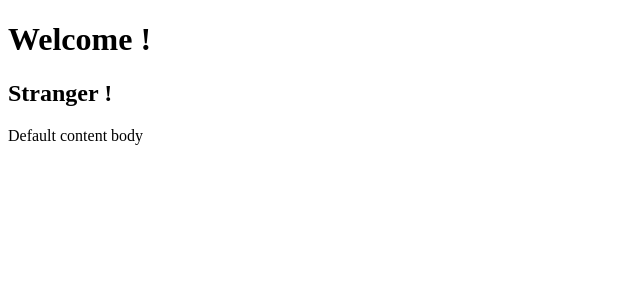
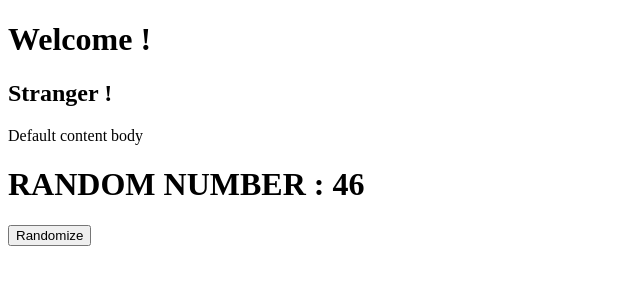
Before and after one commit to kingroma/information-client-react, a React app: page / in a window 1280 px wide. Shown: the top 300 px of the page, without its empty margins (0-640 px from the left). Built offline with nearby package versions, Linux system fonts and the light colour scheme.

Commit message:
state  개념 정리

```diff
--- a/src/components/App.js
+++ b/src/components/App.js
@@ -1,16 +1,31 @@
 import React from 'react';
 import Header from './Header';
 import Content from './Content';
+import RandomNumber from './RandomNumber';
 
 // 컴포넌트의 첫 문자를 대문자로 하는건 React의 naming convention 입니다.
 class App extends React.Component {
+    constructor(props) {
+        super(props);
+        this.state = {
+            value : Math.round(Math.random() * 100)
+        }
+        this.updateValue = this.updateValue.bind(this);
+    }
+    updateValue(randomValue){
+        this.setState({
+            value : randomValue
+        });
+    }
+
     render(){
         return  (
             <div>
                 <Header title={this.props.headerTitle} />
                 <Content title={this.props.contentTitle}
                          body={this.props.contentBody}/>
-
+                <RandomNumber number={this.state.value}
+                              onUpdate={this.updateValue}  />
             </div>
         )
     }
--- /dev/null
+++ b/src/components/RandomNumber.js
@@ -0,0 +1,24 @@
+import React from 'react';
+
+class RandomNumber extends React.Component {
+
+  constructor(props){
+    super(props);
+    this.updateNumber = this.updateNumber.bind(this);
+  }
+
+  updateNumber(){
+    let value = Math.round(Math.random() * 100);
+    this.props.onUpdate(value);
+  }
+
+  render() {
+    return(
+      <div>
+        <h1>RANDOM NUMBER : {this.props.number}</h1>
+        <button onClick={this.updateNumber}>Randomize</button>
+      </div>
+    );
+  }
+}
+export default RandomNumber;
```
Also changed, not shown: src/components/StateExample.js (added, +27 -0 lines), 1 other file (tests, documents, lock files or other folders).
